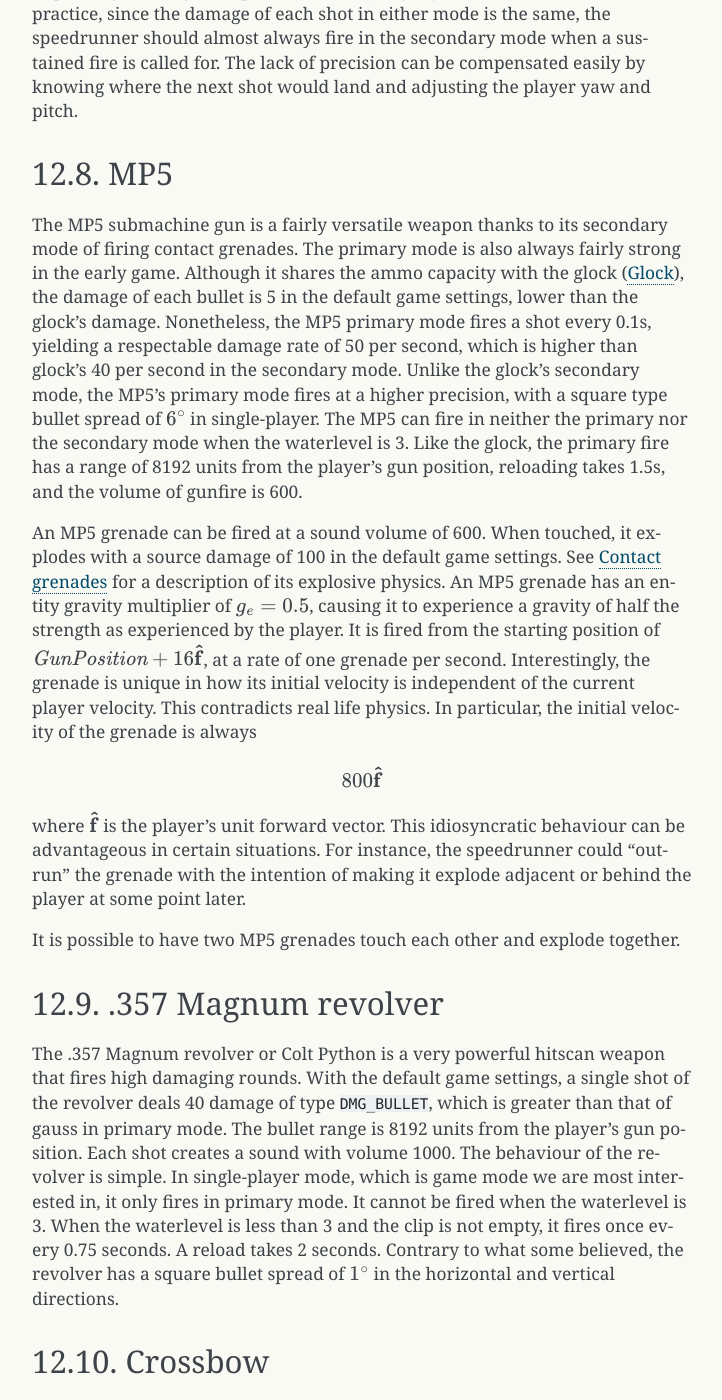
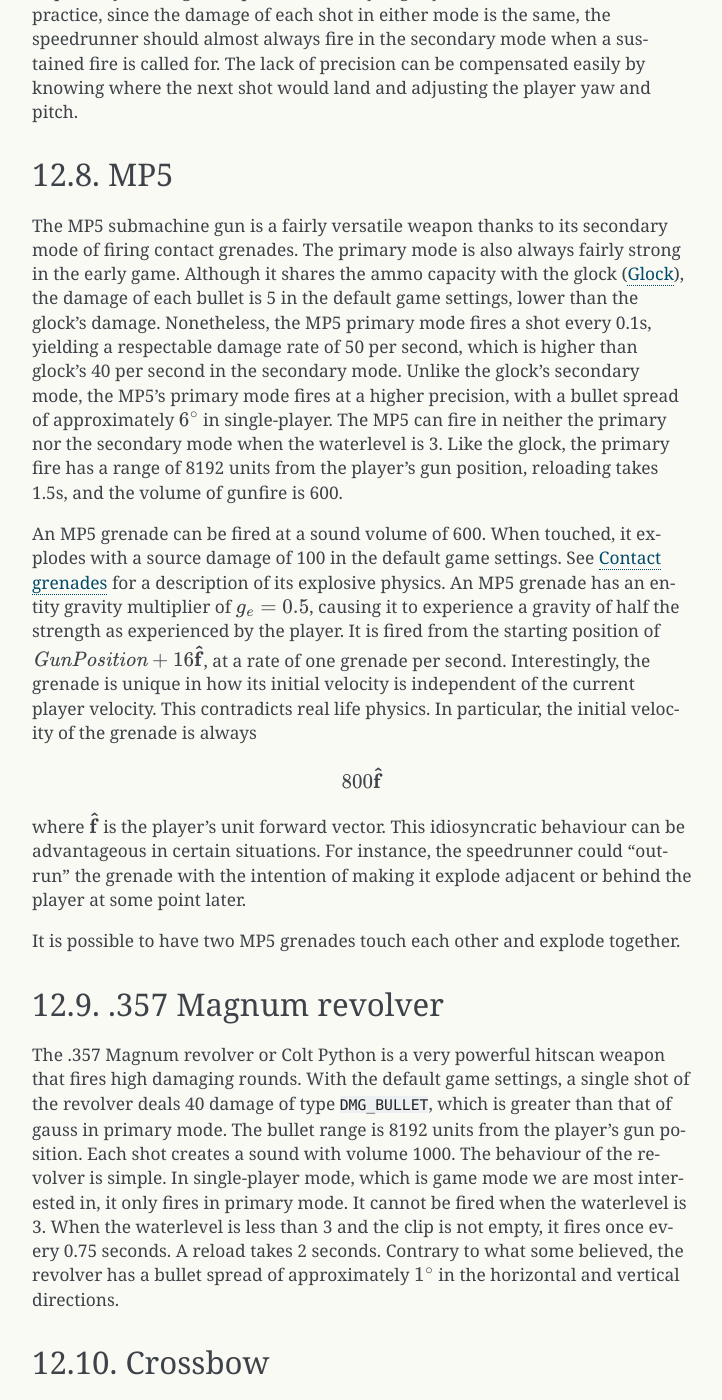
Before and after one commit to Matherunner/hldoc, a Sphinx documentation site: the page built from source/weapons.rst, in a window 1280 px wide and 1400 px high, scrolled down 24933 px. Shown: the whole window, without its empty margins (388-1110 px from the left). Built offline with Sphinx 7.4.7, drawn with Linux system fonts in a browser that asks for light colours; formulas are drawn with MathJax 3; some of the changed text lies outside the part shown.

Commit message:
Change wording of bullet spread descriptions

```diff
--- a/source/weapons.rst
+++ b/source/weapons.rst
@@ -499,7 +499,7 @@
 The glock [#glockfile]_, also known as the 9mm handgun, is the first hitscan ranged weapon acquired by the player in Half-Life. It does not see much use in speedruns once more powerful alternatives are acquired, owing to its relatively slow firing rate and low damage. Nevertheless, it can be used in a combination of weapons for quick weapon switching, offering 8 damage of type ``DMG_BULLET``. The volume of the gunfire is 600. Like most hitscan weapons in Half-Life, glock's range is 8192 units from the player's gun position. Reloading the glock takes 1.5s. Unlike the revolver (:ref:`revolver`), the glock can be fired under water. It can also be fired in both primary and secondary mode. The main differences between them are the firing rate and the bullet spread.
 
 =========  ==============  ===========================
-Mode       Cycle time      Bullet spread (square type)
+Mode       Cycle time      Bullet spread
 =========  ==============  ===========================
 Primary    0.3s            :math:`2\arctan 0.01 \approx 1.15^\circ`
 Secondary  0.2s            :math:`2\arctan 0.1 \approx 11.4^\circ`
@@ -512,7 +512,7 @@
 MP5
 ---
 
-The MP5 submachine gun is a fairly versatile weapon thanks to its secondary mode of firing contact grenades. The primary mode is also always fairly strong in the early game. Although it shares the ammo capacity with the glock (:ref:`glock`), the damage of each bullet is 5 in the default game settings, lower than the glock's damage. Nonetheless, the MP5 primary mode fires a shot every 0.1s, yielding a respectable damage rate of 50 per second, which is higher than glock's 40 per second in the secondary mode. Unlike the glock's secondary mode, the MP5's primary mode fires at a higher precision, with a square type bullet spread of :math:`6^\circ` in single-player. The MP5 can fire in neither the primary nor the secondary mode when the waterlevel is 3. Like the glock, the primary fire has a range of 8192 units from the player's gun position, reloading takes 1.5s, and the volume of gunfire is 600.
+The MP5 submachine gun is a fairly versatile weapon thanks to its secondary mode of firing contact grenades. The primary mode is also always fairly strong in the early game. Although it shares the ammo capacity with the glock (:ref:`glock`), the damage of each bullet is 5 in the default game settings, lower than the glock's damage. Nonetheless, the MP5 primary mode fires a shot every 0.1s, yielding a respectable damage rate of 50 per second, which is higher than glock's 40 per second in the secondary mode. Unlike the glock's secondary mode, the MP5's primary mode fires at a higher precision, with a bullet spread of approximately :math:`6^\circ` in single-player. The MP5 can fire in neither the primary nor the secondary mode when the waterlevel is 3. Like the glock, the primary fire has a range of 8192 units from the player's gun position, reloading takes 1.5s, and the volume of gunfire is 600.
 
 An MP5 grenade can be fired at a sound volume of 600. When touched, it explodes with a source damage of 100 in the default game settings. See :ref:`contact grenades` for a description of its explosive physics. An MP5 grenade has an entity gravity multiplier of :math:`g_e = 0.5`, causing it to experience a gravity of half the strength as experienced by the player. It is fired from the starting position of :math:`\mathit{GunPosition} + 16\mathbf{\hat{f}}`, at a rate of one grenade per second. Interestingly, the grenade is unique in how its initial velocity is independent of the current player velocity. This contradicts real life physics. In particular, the initial velocity of the grenade is always
 
@@ -529,7 +529,7 @@
 .357 Magnum revolver
 --------------------
 
-The .357 Magnum revolver or Colt Python is a very powerful hitscan weapon that fires high damaging rounds. With the default game settings, a single shot of the revolver deals 40 damage of type ``DMG_BULLET``, which is greater than that of gauss in primary mode. The bullet range is 8192 units from the player's gun position. Each shot creates a sound with volume 1000. The behaviour of the revolver is simple. In single-player mode, which is game mode we are most interested in, it only fires in primary mode. It cannot be fired when the waterlevel is 3. When the waterlevel is less than 3 and the clip is not empty, it fires once every 0.75 seconds. A reload takes 2 seconds. Contrary to what some believed, the revolver has a square bullet spread of :math:`1^\circ` in the horizontal and vertical directions.
+The .357 Magnum revolver or Colt Python is a very powerful hitscan weapon that fires high damaging rounds. With the default game settings, a single shot of the revolver deals 40 damage of type ``DMG_BULLET``, which is greater than that of gauss in primary mode. The bullet range is 8192 units from the player's gun position. Each shot creates a sound with volume 1000. The behaviour of the revolver is simple. In single-player mode, which is game mode we are most interested in, it only fires in primary mode. It cannot be fired when the waterlevel is 3. When the waterlevel is less than 3 and the clip is not empty, it fires once every 0.75 seconds. A reload takes 2 seconds. Contrary to what some believed, the revolver has a bullet spread of approximately :math:`1^\circ` in the horizontal and vertical directions.
 
 Crossbow
 --------
```
Also changed, not shown: other parts of source/weapons.rst (+1 -1 lines).
